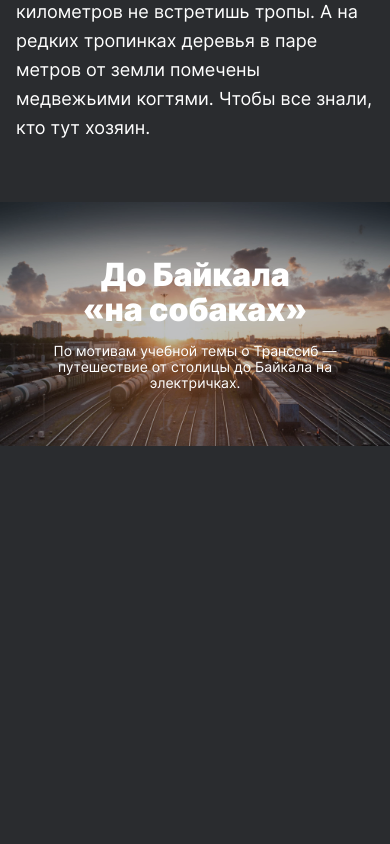
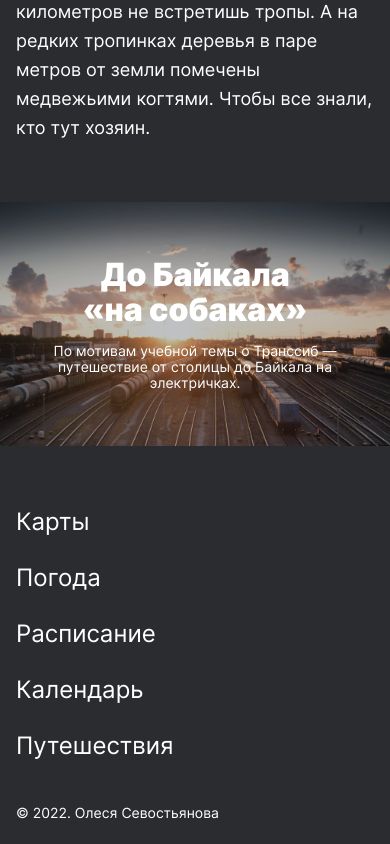
Before and after one commit to OlesyaSevostyanova/russian-travel, a plain HTML site: page index.html in a window 390 px wide. Shown: the part 10137-10981 px from the top of the page. Before the commit the page ends 10671 px from the top, so only its background shows below. Drawn offline with Linux system fonts and the light colour scheme.

Commit message:
блок footer

```diff
--- a/index.html
+++ b/index.html
@@ -147,7 +147,16 @@
       </a>
     </section>
   </main>
-  <footer class="footer"></footer>
+  <footer class="footer">
+    <nav class="footer__nav">
+      <a class="footer__link" href="https://yandex.ru/maps" target="_blank">Карты</a>
+      <a class="footer__link" href="https://yandex.ru/pogoda" target="_blank">Погода</a>
+      <a class="footer__link" href="https://rasp.yandex.ru" target="_blank">Расписание</a>
+      <a class="footer__link" href="https://calendar.yandex.ru" target="_blank">Календарь</a>
+      <a class="footer__link" href="https://travel.yandex.ru" target="_blank">Путешествия</a>
+      <p class="footer__copyright">&copy; 2022. Олеся&nbsp;Севостьянова</p>
+    </nav>
+  </footer>
 </body>
 
 </html>
--- a/pages/style.css
+++ b/pages/style.css
@@ -545,3 +545,67 @@
     max-width: 288px;
   }
 }
+
+/* FOOTER */
+
+.footer {
+  display: flex;
+  flex-direction: column;
+  position: relative;
+  width: 100%;
+}
+
+.footer__nav {
+  align-items: center;
+  column-gap: 18px;
+  display: flex;
+  flex-direction: row;
+  justify-content: flex-start;
+}
+
+.footer__link {
+  color: #FFFFFF;
+  font-size: 16px;
+  font-weight: 400;
+  line-height: 18px;
+  text-decoration: none;
+}
+
+.footer__link:hover,
+.footer__link:focus,
+.footer__link:active {
+  color: inherit;
+}
+
+.footer__copyright {
+  font-size: 14px;
+  font-weight: 400;
+  line-height: 16px;
+  margin: 0 0 0 auto;
+  text-align: end;
+  white-space: nowrap;
+}
+
+@media screen and (max-width: 767px) {
+
+  .footer__nav {
+    align-items: flex-start;
+    column-gap: 0;
+    flex-direction: column;
+    row-gap: 32px;
+  }
+
+  .footer__link {
+    font-size: 24px;
+    font-weight: 400;
+    line-height: 24px;
+  }
+
+  .footer__copyright {
+    font-size: 14px;
+    font-weight: 400;
+    line-height: 14px;
+    margin-left: 0;
+    margin-top: 16px;
+  }
+}
```
